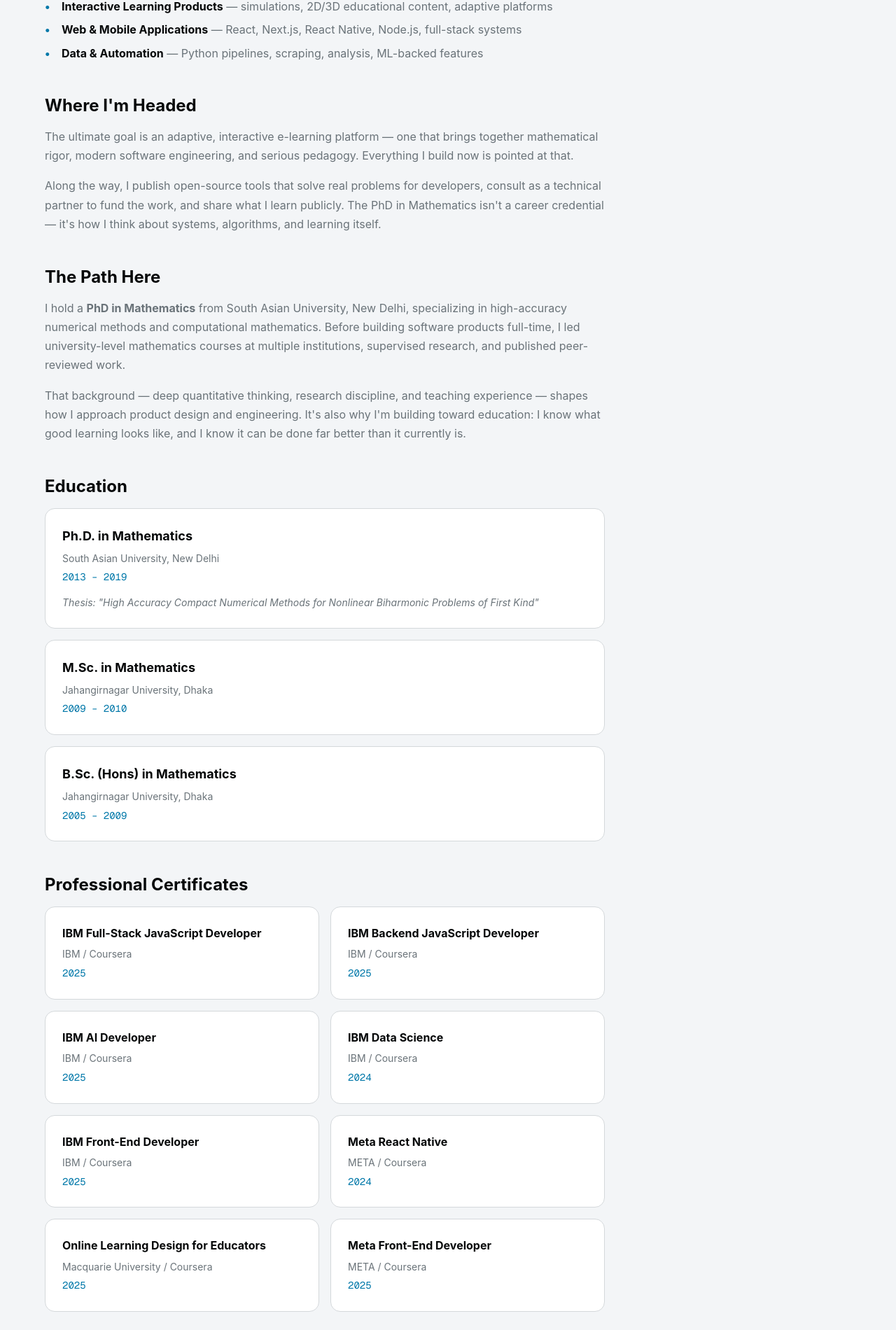
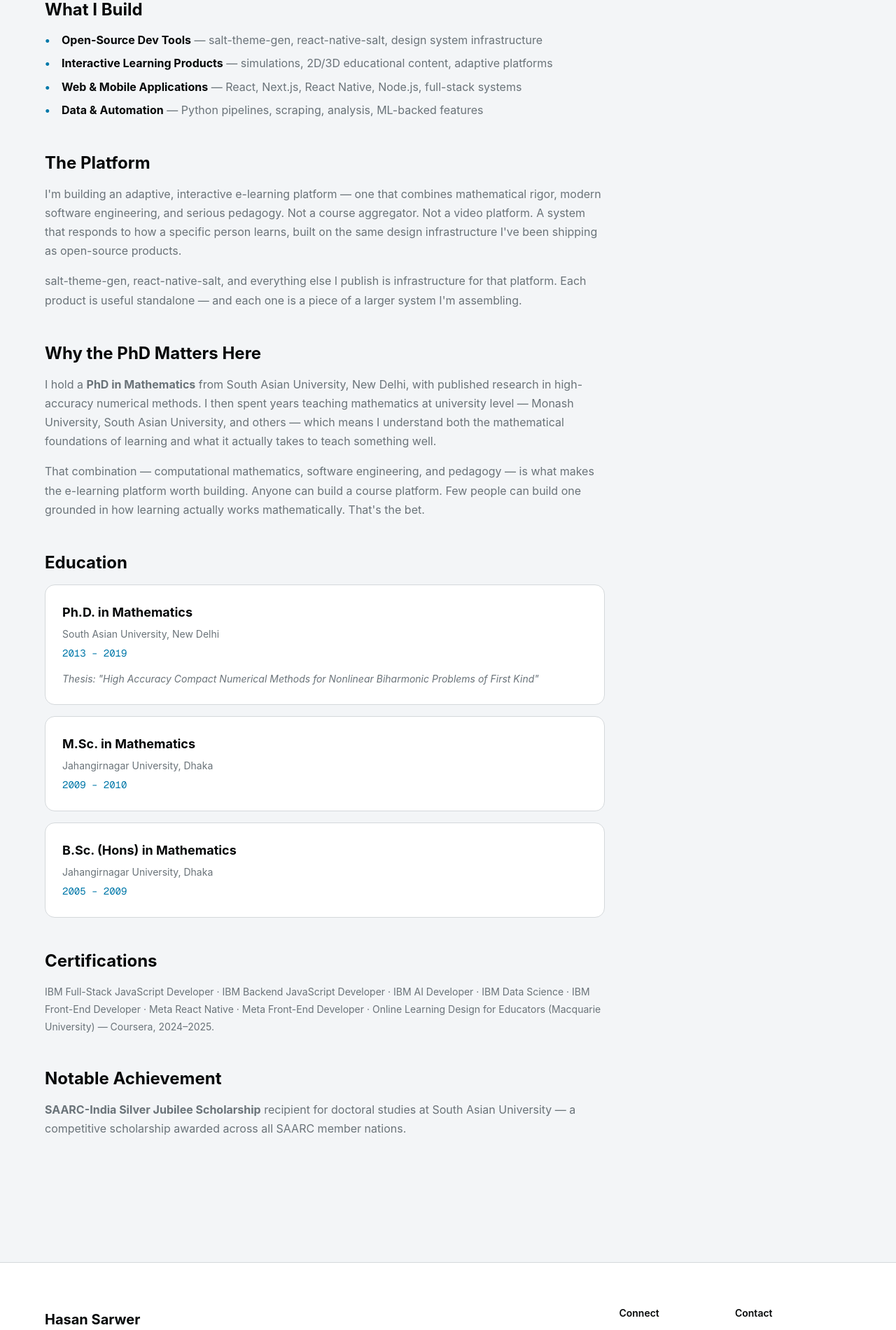
Before and after one commit to Hasansarwer/me, a Next.js app: page /about in a window 1280 px wide. Shown: the part 596-2496 px from the top of the page at 70% size. Built offline with nearby package versions, Linux system fonts and the light colour scheme.

Commit message:
shorten certificate list

```diff
--- a/app/about/page.module.css
+++ b/app/about/page.module.css
@@ -118,6 +118,13 @@
   margin: var(--spacing-sm) 0 0;
 }
 
+.certsCondensed {
+  font-size: var(--font-size-sm);
+  color: var(--color-muted);
+  line-height: 1.8;
+  margin: 0;
+}
+
 .certGrid {
   display: grid;
   grid-template-columns: repeat(2, 1fr);
--- a/app/about/page.tsx
+++ b/app/about/page.tsx
@@ -21,14 +21,17 @@ export default function AboutPage() {
           <ProfilePhoto />
           <div className={styles.bio}>
             <p className={styles.lead}>
-              I&apos;m Hasan Sarwer &mdash; a product creator, open-source
-              builder, and technical consultant based in Dhaka, Bangladesh.
+              I build software products. Two are published on npm. One is in
+              active development and is the reason all of this started.
             </p>
             <p>
-              I build developer tools, open-source libraries, and interactive
-              learning systems. My current products &mdash; salt-theme-gen and
-              react-native-salt &mdash; are published on npm and are building
-              blocks toward a larger goal: the ultimate e-learning platform.
+              salt-theme-gen and react-native-salt are real tools solving real
+              problems &mdash; OKLCH color science, mathematical contrast
+              derivation, 119 production-ready components. They exist because
+              I needed them to build something larger: an adaptive, interactive
+              e-learning platform with the mathematical depth no existing
+              product has. The PhD in Mathematics isn&apos;t background
+              &mdash; it&apos;s the reason the products are built differently.
             </p>
           </div>
         </div>
@@ -56,38 +59,40 @@ export default function AboutPage() {
         </section>
 
         <section className={styles.section}>
-          <h3 className={styles.subheading}>Where I&apos;m Headed</h3>
+          <h3 className={styles.subheading}>The Platform</h3>
           <p>
-            The ultimate goal is an adaptive, interactive e-learning platform
-            &mdash; one that brings together mathematical rigor, modern
-            software engineering, and serious pedagogy. Everything I build now
-            is pointed at that.
+            I&apos;m building an adaptive, interactive e-learning platform
+            &mdash; one that combines mathematical rigor, modern software
+            engineering, and serious pedagogy. Not a course aggregator. Not
+            a video platform. A system that responds to how a specific person
+            learns, built on the same design infrastructure I&apos;ve been
+            shipping as open-source products.
           </p>
           <p>
-            Along the way, I publish open-source tools that solve real problems
-            for developers, consult as a technical partner to fund the work,
-            and share what I learn publicly. The PhD in Mathematics isn&apos;t
-            a career credential &mdash; it&apos;s how I think about systems,
-            algorithms, and learning itself.
+            salt-theme-gen, react-native-salt, and everything else I publish
+            is infrastructure for that platform. Each product is useful
+            standalone &mdash; and each one is a piece of a larger system
+            I&apos;m assembling.
           </p>
         </section>
 
         <section className={styles.section}>
-          <h3 className={styles.subheading}>The Path Here</h3>
+          <h3 className={styles.subheading}>Why the PhD Matters Here</h3>
           <p>
             I hold a <strong>PhD in Mathematics</strong> from South Asian
-            University, New Delhi, specializing in high-accuracy numerical
-            methods and computational mathematics. Before building software
-            products full-time, I led university-level mathematics courses
-            at multiple institutions, supervised research, and published
-            peer-reviewed work.
+            University, New Delhi, with published research in high-accuracy
+            numerical methods. I then spent years teaching mathematics at
+            university level &mdash; Monash University, South Asian University,
+            and others &mdash; which means I understand both the mathematical
+            foundations of learning and what it actually takes to teach
+            something well.
           </p>
           <p>
-            That background &mdash; deep quantitative thinking, research
-            discipline, and teaching experience &mdash; shapes how I approach
-            product design and engineering. It&apos;s also why I&apos;m
-            building toward education: I know what good learning looks like,
-            and I know it can be done far better than it currently is.
+            That combination &mdash; computational mathematics, software
+            engineering, and pedagogy &mdash; is what makes the e-learning
+            platform worth building. Anyone can build a course platform.
+            Few people can build one grounded in how learning actually works
+            mathematically. That&apos;s the bet.
           </p>
         </section>
 
@@ -125,99 +130,14 @@ export default function AboutPage() {
         </section>
 
         <section className={styles.section}>
-          <h3 className={styles.subheading}>Professional Certificates</h3>
-          <div className={styles.certGrid}>
-            <a
-              href="https://coursera.org/share/45cfc3d9e48df075ea80b90b679749be"
-              target="_blank"
-              rel="noopener noreferrer"
-              className={styles.certCard}
-            >
-              <span className={styles.certName}>
-                IBM Full-Stack JavaScript Developer
-              </span>
-              <span className={styles.certIssuer}>IBM / Coursera</span>
-              <span className={styles.certYear}>2025</span>
-            </a>
-            <a
-              href="https://coursera.org/share/1a27eb70e869c9f5e6230b3877f90997"
-              target="_blank"
-              rel="noopener noreferrer"
-              className={styles.certCard}
-            >
-              <span className={styles.certName}>
-                IBM Backend JavaScript Developer
-              </span>
-              <span className={styles.certIssuer}>IBM / Coursera</span>
-              <span className={styles.certYear}>2025</span>
-            </a>
-            <a
-              href="https://coursera.org/share/fc57dec4825a3d875bd16690e1a6fc70"
-              target="_blank"
-              rel="noopener noreferrer"
-              className={styles.certCard}
-            >
-              <span className={styles.certName}>IBM AI Developer</span>
-              <span className={styles.certIssuer}>IBM / Coursera</span>
-              <span className={styles.certYear}>2025</span>
-            </a>
-            <a
-              href="https://coursera.org/share/ca4287c3449f09c7945c6c26eaeaae4e"
-              target="_blank"
-              rel="noopener noreferrer"
-              className={styles.certCard}
-            >
-              <span className={styles.certName}>IBM Data Science</span>
-              <span className={styles.certIssuer}>IBM / Coursera</span>
-              <span className={styles.certYear}>2024</span>
-            </a>
-            <a
-              href="https://coursera.org/share/f57c18bdaaf899734a33d8fd57b1b532"
-              target="_blank"
-              rel="noopener noreferrer"
-              className={styles.certCard}
-            >
-              <span className={styles.certName}>IBM Front-End Developer</span>
-              <span className={styles.certIssuer}>IBM / Coursera</span>
-              <span className={styles.certYear}>2025</span>
-            </a>
-            <a
-              href="https://coursera.org/share/5693fbb3b61c85e2d0ca6618ddb7f23c"
-              target="_blank"
-              rel="noopener noreferrer"
-              className={styles.certCard}
-            >
-              <span className={styles.certName}>Meta React Native</span>
-              <span className={styles.certIssuer}>META / Coursera</span>
-              <span className={styles.certYear}>2024</span>
-            </a>
-            <a
-              href="https://coursera.org/share/611b226fd2298b00bbbeb193cb331095"
-              target="_blank"
-              rel="noopener noreferrer"
-              className={styles.certCard}
-            >
-              <span className={styles.certName}>
-                Online Learning Design for Educators
-              </span>
-              <span className={styles.certIssuer}>
-                Macquarie University / Coursera
-              </span>
-              <span className={styles.certYear}>2025</span>
-            </a>
-            <a
-              href="https://coursera.org/share/b6e91b7e323ba1efcf887ce05b0498c0"
-              target="_blank"
-              rel="noopener noreferrer"
-              className={styles.certCard}
-            >
-              <span className={styles.certName}>
-                Meta Front-End Developer
-              </span>
-              <span className={styles.certIssuer}>META / Coursera</span>
-              <span className={styles.certYear}>2025</span>
-            </a>
-          </div>
+          <h3 className={styles.subheading}>Certifications</h3>
+          <p className={styles.certsCondensed}>
+            IBM Full-Stack JavaScript Developer &middot; IBM Backend JavaScript Developer &middot;
+            IBM AI Developer &middot; IBM Data Science &middot; IBM Front-End Developer &middot;
+            Meta React Native &middot; Meta Front-End Developer &middot;
+            Online Learning Design for Educators (Macquarie University)
+            &mdash; Coursera, 2024&ndash;2025.
+          </p>
         </section>
 
         <section className={styles.section}>
```
